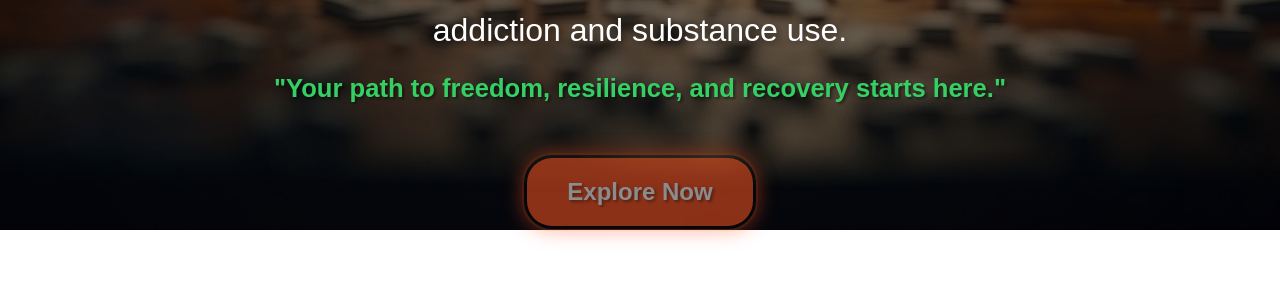
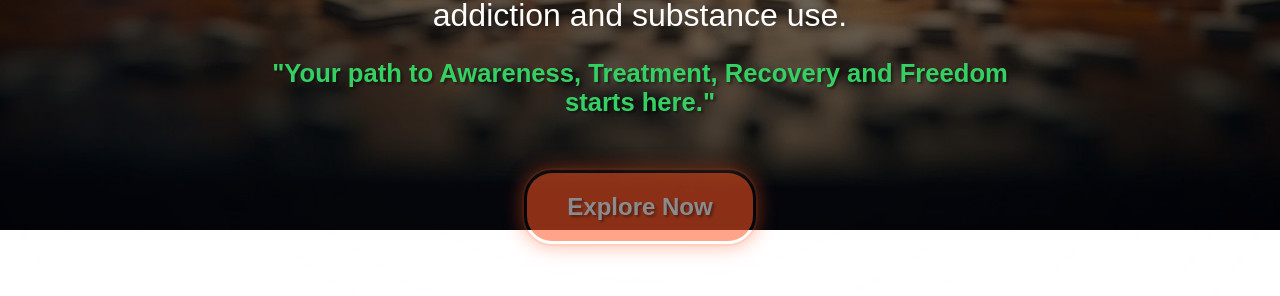
Before and after one commit to 1-ARIjitS/DrugViz, a plain HTML site: page final/index.html in a window 1280 px wide. Shown: the part 570-866 px from the top of the page. Drawn offline with Linux system fonts and the light colour scheme; a web font is replaced by a local one.

Commit message:
index html updated

```diff
--- a/final/index.html
+++ b/final/index.html
@@ -144,7 +144,7 @@
     <div class="container">
         <img src="logo.png" alt="DrugViz Logo" class="logo">
         <p class="subtitle">Empowering European youth to break free from drug addiction and substance use.</p>
-        <p class="slogan">"Your path to freedom, resilience, and recovery starts here."</p>
+        <p class="slogan">"Your path to Awareness, Treatment, Recovery and Freedom starts here."</p>
         <div class="cta-button-container">
             <button class="cta-button" onclick="goToMainPage()">Explore Now</button>
         </div>
```
